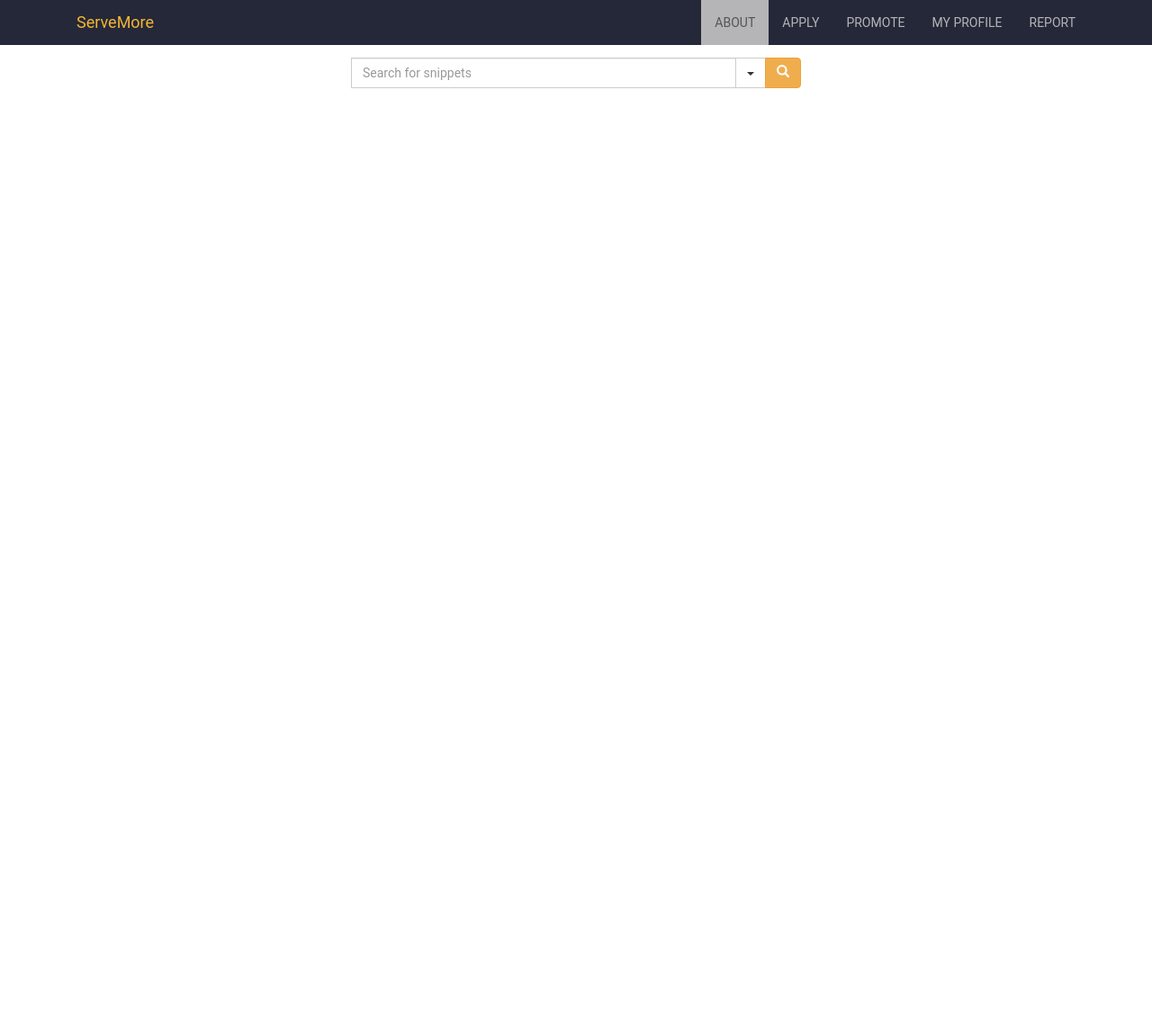
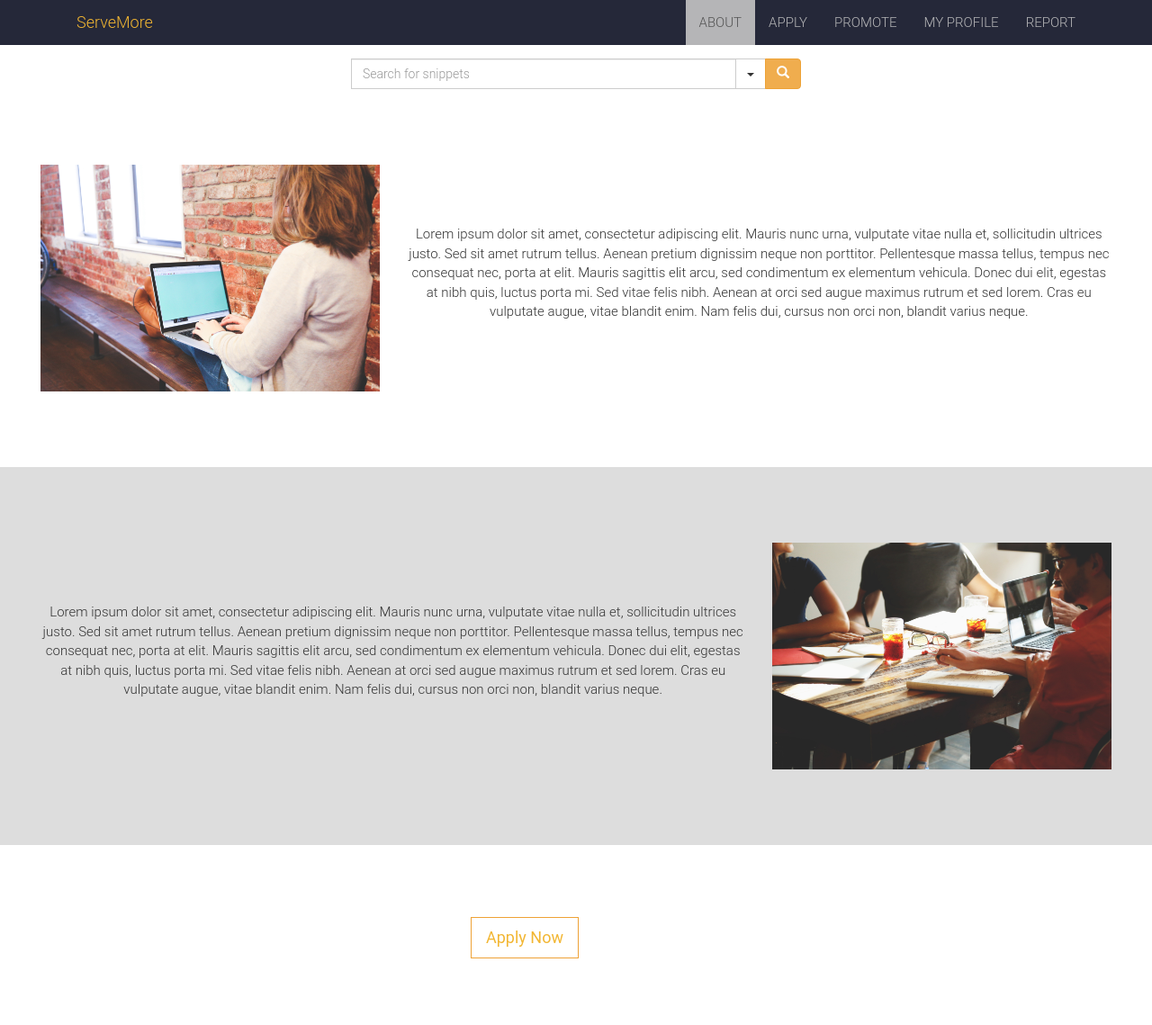
Before and after one commit to NoahWessel/serveMore, a PHP site: page /apply.html in a window 1280 px wide. Shown: the whole page at 90% size. Before the commit the page ends 98 px from the top, so only its background shows below. Run offline with PHP 8.4, Linux system fonts and the light colour scheme; some libraries are stand-ins or nearby versions.

Commit message:
Populated Apply Cover Page

```diff
--- a/apply.html
+++ b/apply.html
@@ -11,6 +11,7 @@
 		<!-- Bootstrap -->
 		<link href="css/bootstrap.min.css" rel="stylesheet">
 		<link href="css/styles.css" rel="stylesheet">
+		<link href="assets/css/bootstrap-responsive.css" rel="stylesheet">
 
 		<!-- HTML5 shim and Respond.js for IE8 support of HTML5 elements and media queries -->
 		<!-- WARNING: Respond.js doesn't work if you view the page via file:// -->
@@ -46,10 +47,8 @@
 		</div>
     </div>
 
-		<!--CONTENT-->
-	    <div class="container pageBody text-center ">
-
-	    	<!-- Search -->
+		<!-- Search -->
+		<div class="container pageBody text-center ">
 			<div class="row">
 				<div class="col-md-12">
             		<div class="input-group" id="adv-search">
@@ -88,8 +87,52 @@
             		</div>
           		</div>
         	</div>
+		</div>
 
-		</div>
+		<!--CONTENT-->
+
+			<!--Row 1-->
+			<div class="container-fluid">
+				<div class="row-fluid">
+					<div class="col-md-4 c-center">
+						<div class="content">
+							<img class="img-responsive" src="css/images/apply.jpg"/>
+						</div>
+					</div>
+					<div class="col-md-8 c-center">
+						<div class="content">
+							<p>Lorem ipsum dolor sit amet, consectetur adipiscing elit. Mauris nunc urna, vulputate vitae nulla et, sollicitudin ultrices justo. Sed sit amet rutrum tellus. Aenean pretium dignissim neque non porttitor. Pellentesque massa tellus, tempus nec consequat nec, porta at elit. Mauris sagittis elit arcu, sed condimentum ex elementum vehicula. Donec dui elit, egestas at nibh quis, luctus porta mi. Sed vitae felis nibh. Aenean at orci sed augue maximus rutrum et sed lorem. Cras eu vulputate augue, vitae blandit enim. Nam felis dui, cursus non orci non, blandit varius neque.
+							</p>
+						</div>
+					</div>
+				</div>
+			</div>
+
+			<!--Row 2-->
+			<div class="container-fluid greyDiv">
+				<div class="row-fluid">
+					<div class="col-md-8 c-center">
+						<div class="content">
+							<p>Lorem ipsum dolor sit amet, consectetur adipiscing elit. Mauris nunc urna, vulputate vitae nulla et, sollicitudin ultrices justo. Sed sit amet rutrum tellus. Aenean pretium dignissim neque non porttitor. Pellentesque massa tellus, tempus nec consequat nec, porta at elit. Mauris sagittis elit arcu, sed condimentum ex elementum vehicula. Donec dui elit, egestas at nibh quis, luctus porta mi. Sed vitae felis nibh. Aenean at orci sed augue maximus rutrum et sed lorem. Cras eu vulputate augue, vitae blandit enim. Nam felis dui, cursus non orci non, blandit varius neque.
+							</p>
+						</div>
+					</div>
+					<div class="col-md-4 c-center">
+						<div class="content">
+							<img class="img-responsive" src="css/images/apply2.jpg" height="200px"/>
+						</div>
+					</div>
+				</div>
+			</div>
+
+			<!-- Apply Button -->
+			<div class="container">
+
+ 			</div>
+
+			<div class="container bottomBtn">
+				<p><a href="applynow.html" class="btn btn-warning btn-outline btn-lg" role="button">Apply Now</a></p>
+			</div>
 
 
 
--- a/css/styles.css
+++ b/css/styles.css
@@ -1,8 +1,14 @@
 /* #########################################
-   #                 HOME                  #
+   #                MISC.                  #
    ######################################### */
 .pageBody {
 	margin-top:1em;
+}
+
+body {
+	font-family: "HelveticaNeue-Light", "Helvetica Neue Light", "Helvetica Neue", Helvetica, Arial, "Lucida Grande", sans-serif;
+   	font-weight: 300;
+	font-size:1.5em;
 }
 
 body.home {
@@ -26,14 +32,48 @@ body.home {
 }
 
 .vcenter {
-  position: absolute;
-  top: 50%;
-  transform: translateY(-50%);
+  min-height: 100%;  /* Fallback for browsers do NOT support vh unit */
+  min-height: 100vh; /* These two lines are counted as one :-)       */
+
+  display: flex;
+  align-items: center;
+
 }
 
 .myBackground {
   background-color: rgba(255,255,255, 0.0);
   color: inherit;
+}
+
+/* centered columns styles */
+.c-center {
+    display:table !important;
+    height:300px;
+}
+
+.content {
+    display:table-cell;
+    vertical-align:middle;
+    text-align:center;
+}
+
+.greyDiv {
+	background-color:#DDD;
+}
+
+.container-fluid {
+	padding:4em 2em;
+}
+
+.bottomBtn {
+	position: relative;
+	height:200px;
+}
+
+.bottomBtn a {
+	  position: absolute;
+	  top: 40%;
+	  left: 40%;
 }
 
 
--- a/report.html
+++ b/report.html
@@ -1,8 +1,6 @@
 <!DOCTYPE html>
 <html>
 	<head>
-		<meta charset="utf-8">
-
 		<meta charset="utf-8">
 		<meta http-equiv="X-UA-Compatible" content="IE=edge">
 		<meta name="viewport" content="width=device-width, initial-scale=1">
@@ -92,7 +90,7 @@
 		</div>
 
 		<!-- REPORT FORM -->
-	    <div class="container">
+	    <div class="container vcenter">
 			<form class="well form-horizontal" action=" " method="post"  id="contact_form">
 				<fieldset>
 
@@ -181,6 +179,8 @@
 			</form>
 		</div>
 
+
+
 <!-- jQuery (necessary for Bootstrap's JavaScript plugins) -->
 	<script src="https://ajax.googleapis.com/ajax/libs/jquery/1.11.3/jquery.min.js"></script>
 <!-- Include all compiled plugins (below), or include individual files as needed -->
```
Also changed, not shown: index.html (+7 -14 lines), css/images/apply.jpg (added), css/images/apply2.jpg (added). Lines whose indentation alone changed are shown as unchanged.
